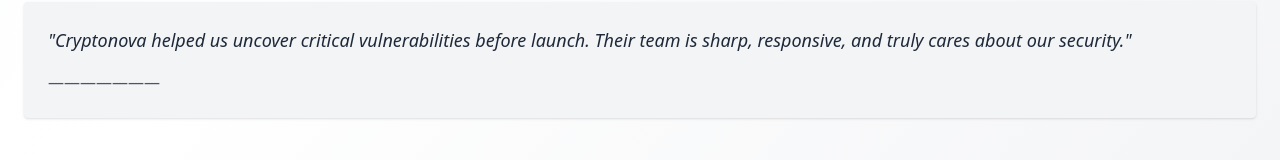
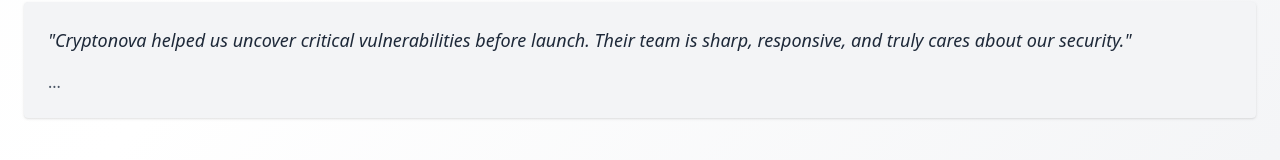
Before and after one commit to bnanupam/crytonova, a Next.js app: page / in a window 1280 px wide. Shown: the part 1226-1386 px from the top of the page. Built offline with nearby package versions, Linux system fonts and the light colour scheme.

Commit message:
blockquote text updated

```diff
--- a/src/app/page.tsx
+++ b/src/app/page.tsx
@@ -48,7 +48,7 @@
       </ul> */}
       <blockquote className="bg-gray-100 p-6 rounded shadow mt-10">
         <p className="text-lg italic text-gray-800">"Cryptonova helped us uncover critical vulnerabilities before launch. Their team is sharp, responsive, and truly cares about our security."</p>
-        <footer className="mt-4 text-gray-600">———————</footer>
+        <footer className="mt-4 text-gray-600">...</footer>
       </blockquote>
       <div className="mt-12 text-center">
         <h2 className="text-2xl font-bold text-gray-600 mb-4">Let’s build a safer digital world together.</h2>
```
